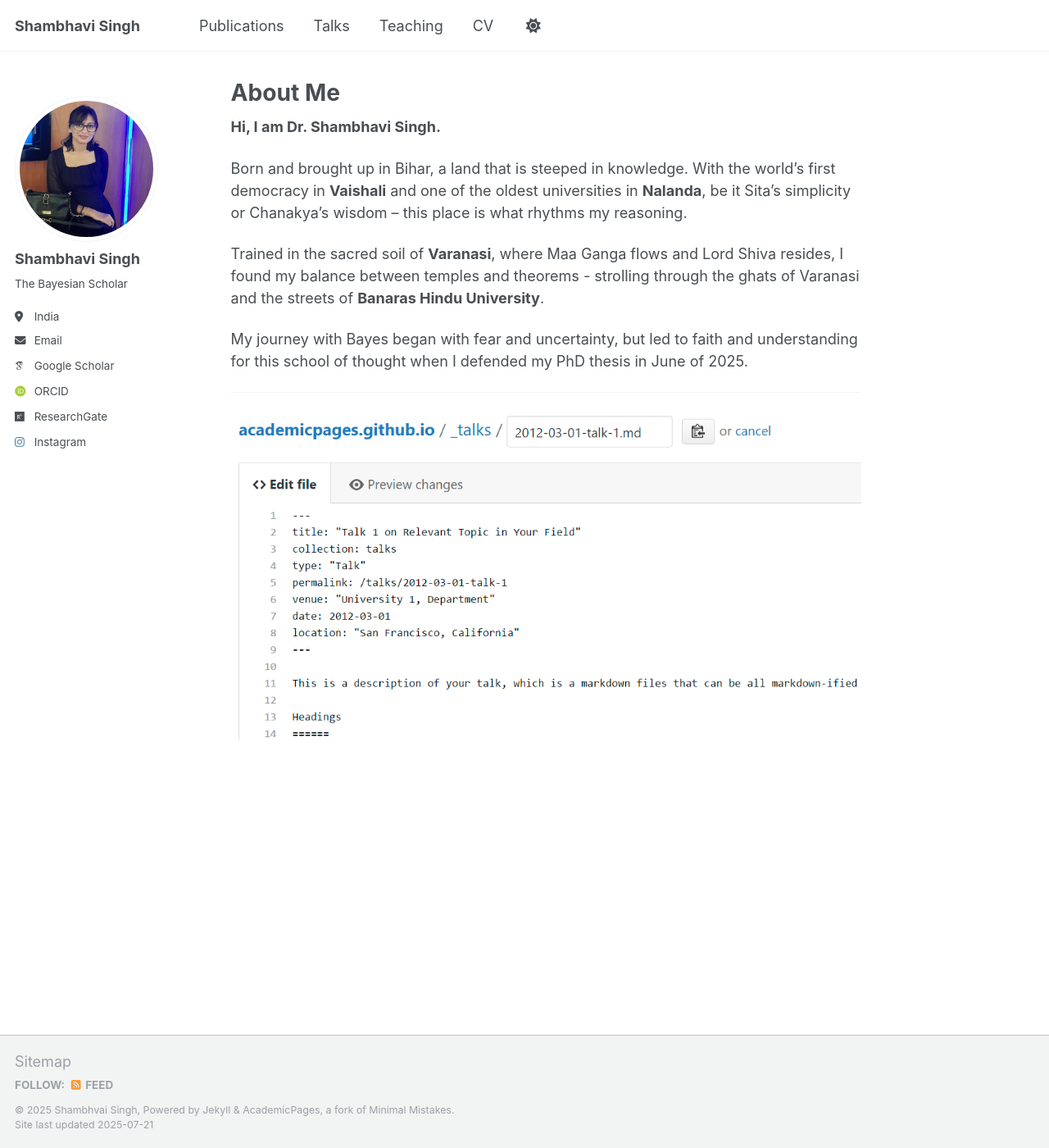
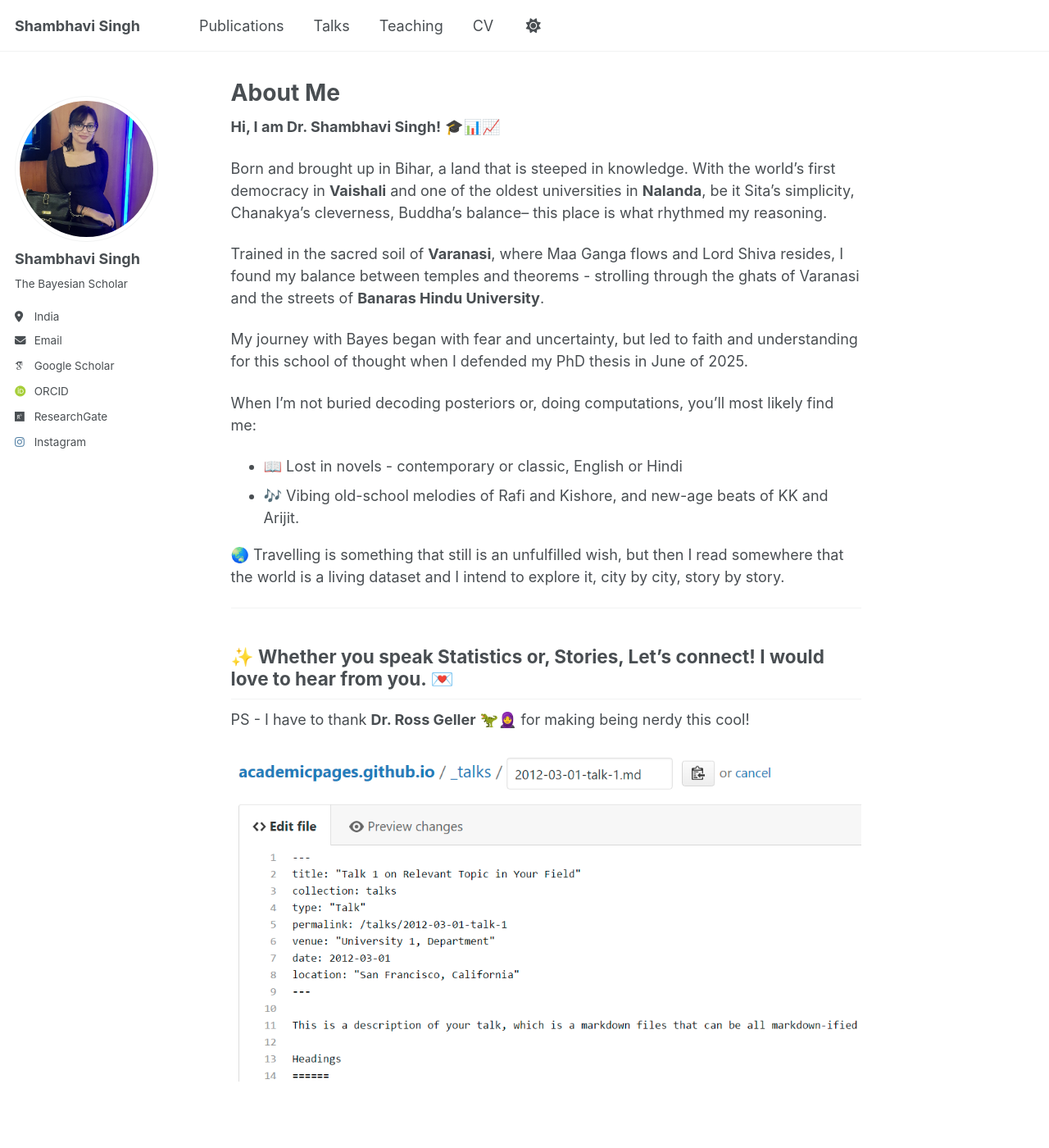
Before and after one commit to shambhavisingh010/shambhavisingh010.github.io, a Jekyll site: the page built from _pages/about.md, in a window 1280 px wide and 1400 px high. Shown: the whole window at 82% size. Built offline with Jekyll 4.4.1, drawn with Linux system fonts in a browser that asks for light colours; some web fonts are replaced.

Commit message:
Update about.md

```diff
--- a/_pages/about.md
+++ b/_pages/about.md
@@ -7,22 +7,27 @@ redirect_from:
   - /about.html
 ---
 
-**Hi, I am Dr. Shambhavi Singh.**
+**Hi, I am Dr. Shambhavi Singh!** 🎓📊📈
 
-Born and brought up in Bihar, a land that is steeped in knowledge. With the world’s first democracy in **Vaishali** and one of the oldest universities in **Nalanda**, be it Sita’s simplicity or Chanakya’s wisdom – this place is what rhythms my reasoning.
+
+Born and brought up in Bihar, a land that is steeped in knowledge. With the world’s first democracy in **Vaishali** and one of the oldest universities in **Nalanda**, be it Sita’s simplicity, Chanakya’s cleverness, Buddha's balance– this place is what rhythmed my reasoning.
 
 Trained in the sacred soil of **Varanasi**, where Maa Ganga flows and Lord Shiva resides, I found my balance between temples and theorems - strolling through the ghats of Varanasi and the streets of **Banaras Hindu University**.
 
 My journey with Bayes began with fear and uncertainty, but led to faith and understanding for this school of thought when I defended my PhD thesis in June of 2025.
 
+When I'm not buried decoding posteriors or, doing computations, you'll most likely find me:
+- 📖 Lost in novels - contemporary or classic, English or Hindi
+- 🎶 Vibing old-school melodies of Rafi and Kishore, and new-age beats of KK and Arijit.
 
-
-
-
-
+🌏 Travelling is something that still is an unfulfilled wish, but then I read somewhere that the world is a living dataset and I intend to explore it, city by city, story by story.
 
 ------
 
+✨ Whether you speak Statistics or, Stories, Let's connect! I would love to hear from you. 💌
+------
+
+PS - I have to thank **Dr. Ross Geller** 🦖🧕 for making being nerdy this cool!
 
 
 
```
